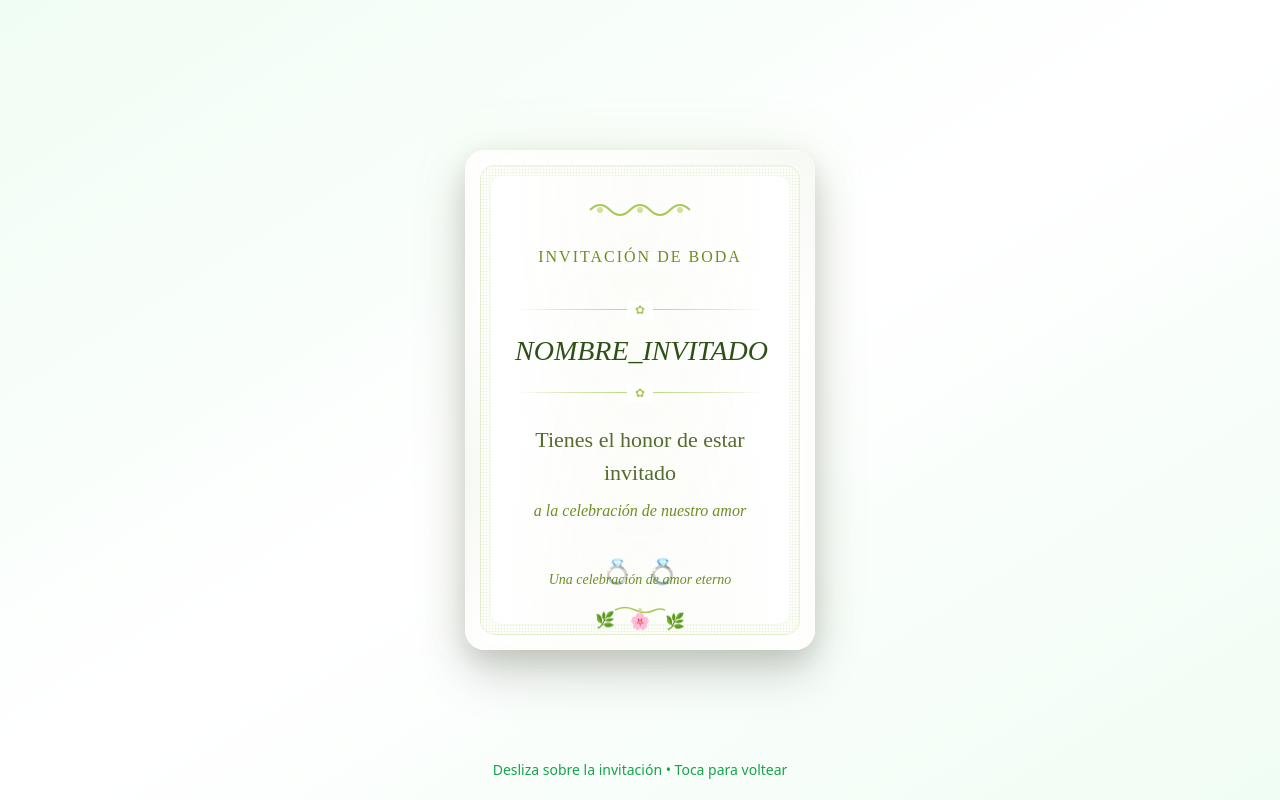
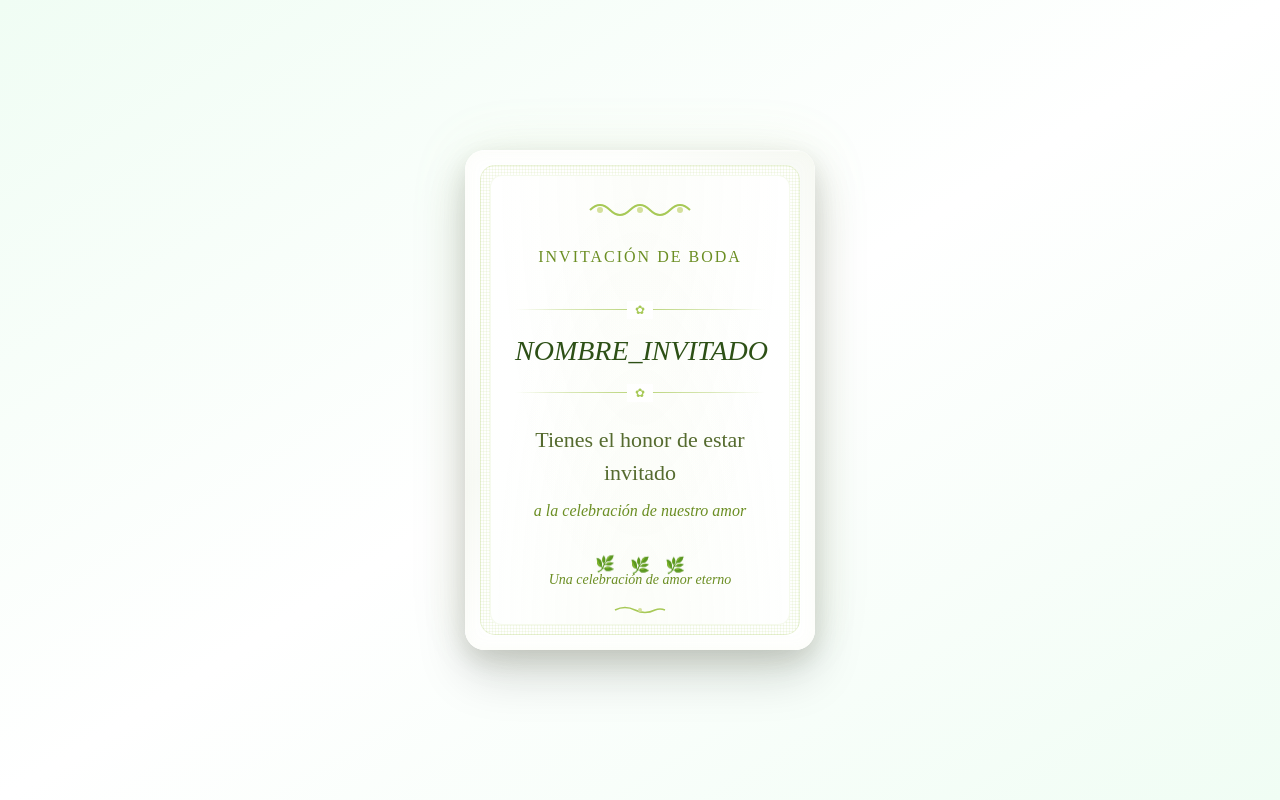
Before and after one commit to cerciber/invitation, a Next.js app: page / in a window 1280 px wide. Built offline with nearby package versions, Linux system fonts and the light colour scheme.

Commit message:
feat: remove messages

```diff
--- a/src/app/globals.css
+++ b/src/app/globals.css
@@ -229,26 +229,7 @@
     margin: 24px 0;
   }
 
-  .wedding-rings {
-    display: flex;
-    justify-content: center;
-    align-items: center;
-    margin: 20px auto;
-    font-size: 24px;
-    color: #a7c957;
-  }
 
-  .wedding-rings::before {
-    content: '💍';
-    margin-right: 8px;
-    animation: gentle-glow 3s ease-in-out infinite;
-  }
-
-  .wedding-rings::after {
-    content: '💍';
-    margin-left: 8px;
-    animation: gentle-glow 3s ease-in-out infinite 1.5s;
-  }
 
   .floral-elements {
     display: flex;
@@ -271,10 +252,7 @@
     animation-delay: 2s;
   }
 
-  @keyframes gentle-glow {
-    0%, 100% { opacity: 0.7; transform: scale(1); }
-    50% { opacity: 1; transform: scale(1.05); }
-  }
+
 
   @keyframes gentle-sway {
     0%, 100% { transform: translateY(0px) rotate(0deg); }
@@ -405,14 +383,7 @@
       0 0 20px rgba(167, 201, 87, 0.3);
   }
 
-  /* Hint para móviles */
-  .tap-hint {
-    position: absolute;
-    bottom: 20px;
-    left: 50%;
-    transform: translateX(-50%);
-    text-align: center;
-  }
+
 
   /* Responsive para móviles */
   @media (max-width: 480px) {
@@ -453,9 +424,7 @@
       display: none;
     }
 
-    .wedding-rings {
-      font-size: 20px;
-    }
+
 
     .floral-elements span {
       font-size: 14px;
--- a/src/components/sections/HeroSection.tsx
+++ b/src/components/sections/HeroSection.tsx
@@ -108,10 +108,9 @@ export function HeroSection() {
                 </div>
 
                 <div className="decorative-elements">
-                  <div className="wedding-rings"></div>
                   <div className="floral-elements">
                     <span>🌿</span>
-                    <span>🌸</span>
+                    <span>🌿</span>
                     <span>🌿</span>
                   </div>
                 </div>
@@ -141,9 +140,6 @@ export function HeroSection() {
         </div>
       </div>
 
-      <div className="tap-hint">
-        <p className="text-green-600 text-sm mt-8">Desliza sobre la invitación • Toca para voltear</p>
-      </div>
     </section>
   )
 }
```
